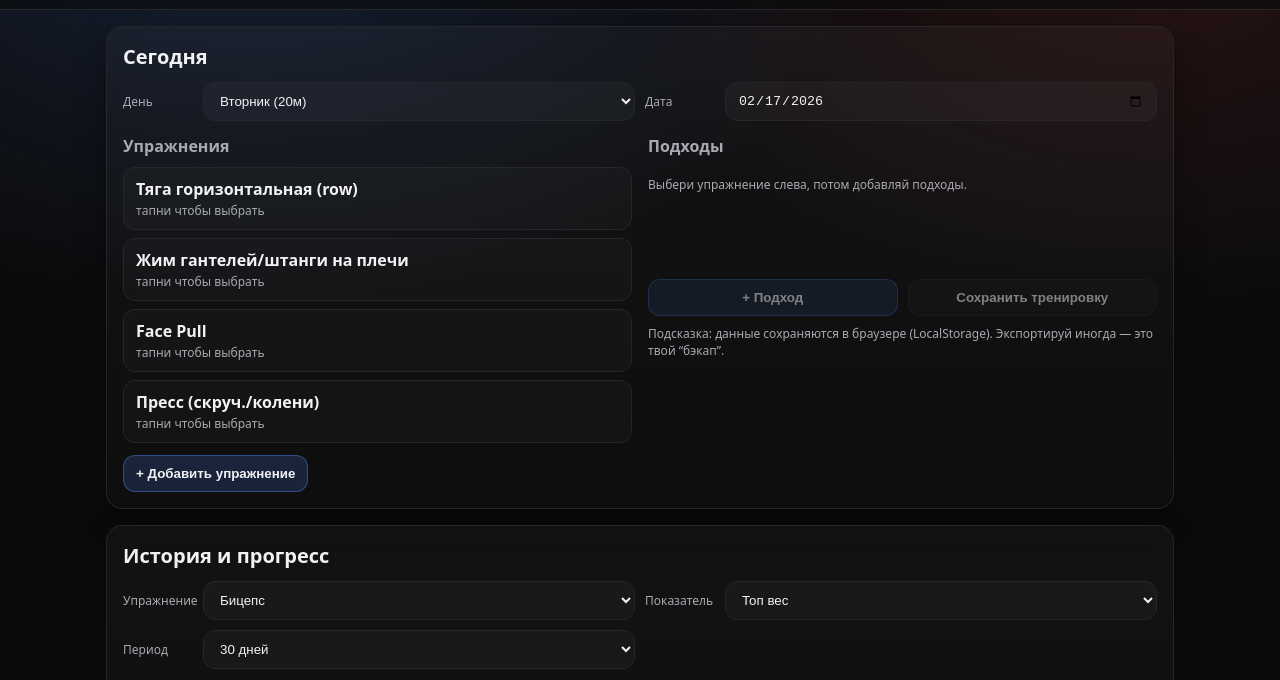
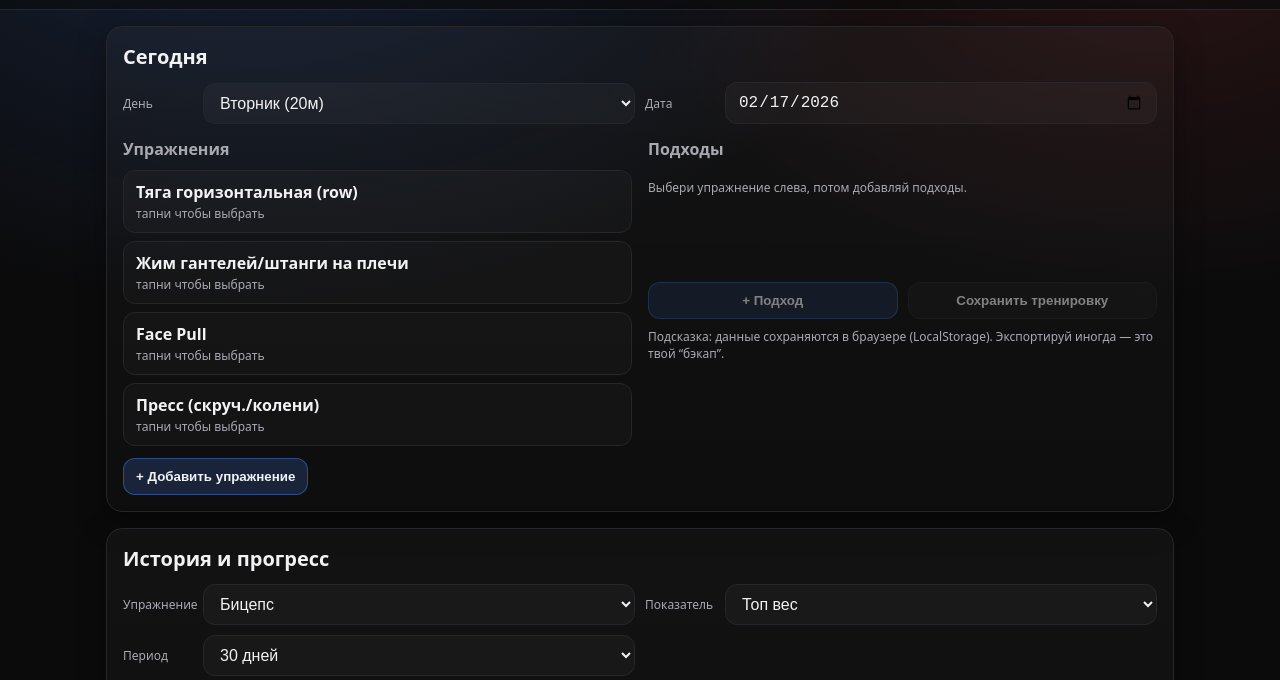
Before and after one commit to kiryushkin37/workout-tracker, a plain HTML site: page index.html in a window 1280 px wide. Shown: the part 59-739 px from the top of the page. Drawn offline with Linux system fonts and the light colour scheme.

Commit message:
Update styles.css

```diff
--- a/styles.css
+++ b/styles.css
@@ -72,7 +72,10 @@ h3{ margin:0 0 10px 0; font-size:16px; color:var(--muted); font-weight:700; }
   margin:12px 0 0;
 }
 .label{ color:var(--muted); font-size:12px; }
-
+.input,
+.set input {
+  font-size: 16px;
+}
 .input{
   width:100%;
   background: rgba(255,255,255,.03);
```
